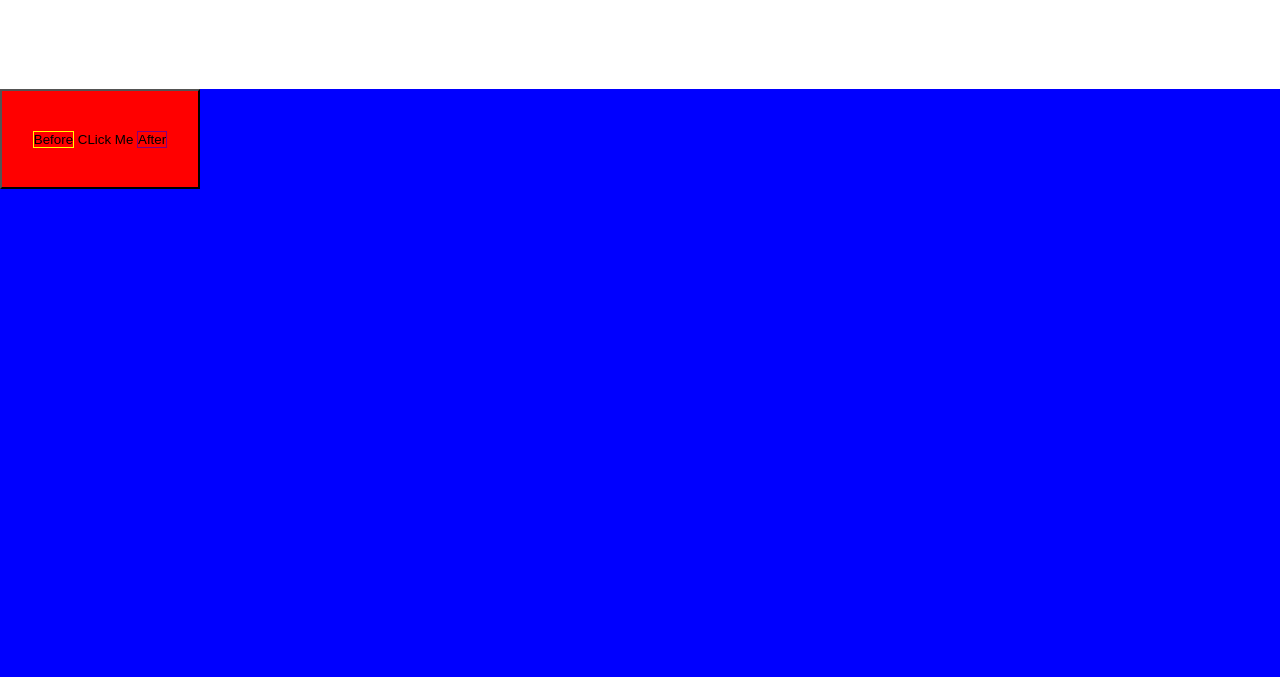
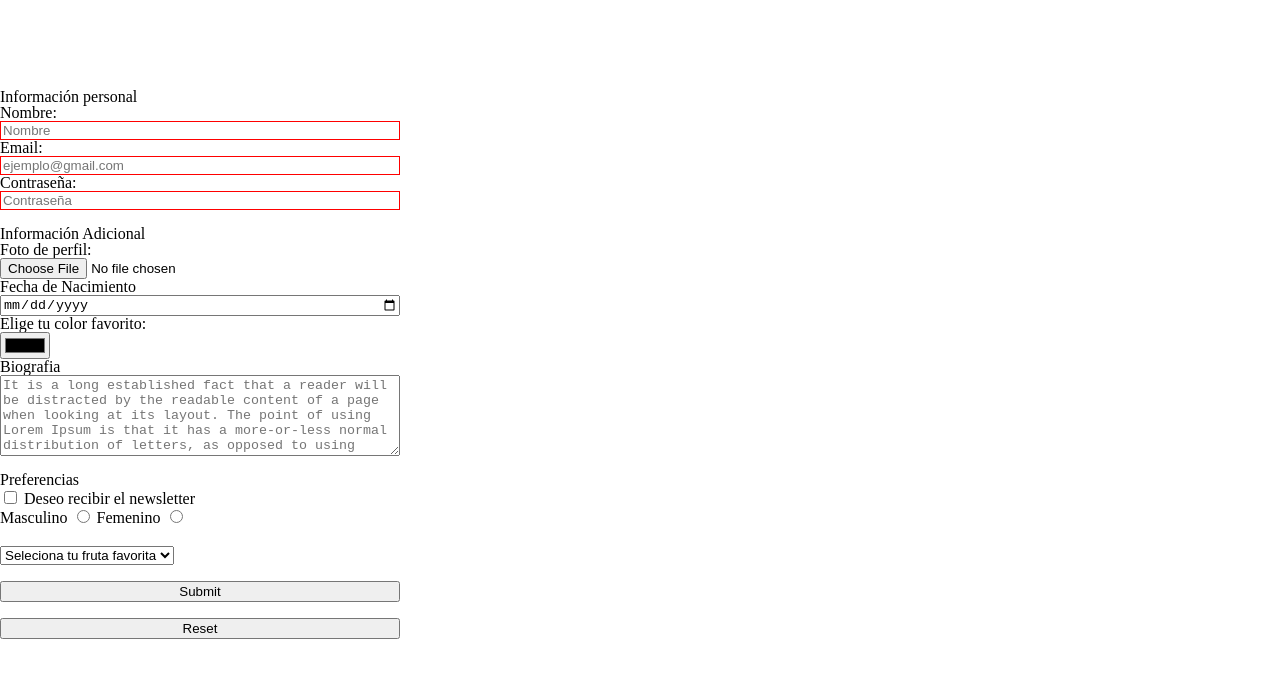
Before and after one commit to horaleon1/webinar6, a plain HTML site: page index.html in a window 1280 px wide. Shown: the part 111-788 px from the top of the page. Drawn offline with Linux system fonts and the light colour scheme.

Commit message:
add: forms

```diff
--- a/Blocks/formulario.css
+++ b/Blocks/formulario.css
@@ -1,4 +1,4 @@
 .formulario{
     height: 1500px;
-background-color: blue;
+background-color: white;
 }
--- a/Blocks/index.css
+++ b/Blocks/index.css
@@ -130,3 +130,25 @@ table {
   border-collapse: collapse;
   border-spacing: 0;
 }
+
+
+form{
+  margin-bottom: 500px;
+}
+.form {
+display: flex;
+flex-direction: column;
+width: 400px;
+}
+
+.form__input:valid {
+border: 1px solid green;
+}
+
+.form__input:invalid {
+border: 1px solid red;
+}
+
+select{
+  margin-top: 20px;
+}
--- a/index.html
+++ b/index.html
@@ -34,9 +34,63 @@
     </header>
     <main>
         <section id="formulario" class="formulario">
-<button>
-    CLick Me
-</button>
+            <form id="form_data" method="get" class="form">
+                <fieldset class="form">
+                    <legend>Información personal</legend>
+                    <label for="name">Nombre:</label>
+                    <input type="text" id="name" class="form__input" required placeholder="Nombre" />
+
+                    <label for="email">Email:</label>
+                    <input type="email" id="email" class="form__input" required placeholder="ejemplo@gmail.com" />
+
+                    <label for="password">Contraseña:</label>
+                    <input type="password" id="password" class="form__input" required placeholder="Contraseña" />
+                </fieldset>
+                <br />
+                <fieldset class="form">
+                    <legend>Información Adicional</legend>
+                    <label for="name">Foto de perfil:</label>
+                    <input type="file" id="name" />
+
+                    <label>Fecha de Nacimiento</label>
+                    <input type="date" />
+
+                    <label>Elige tu color favorito:</label>
+                    <input type="color" />
+
+                    <label>Biografia</label>
+                    <textarea rows="5" cols="5"
+                        placeholder="It is a long established fact that a reader will be distracted by the readable content of a page when looking at its layout. The point of using Lorem Ipsum is that it has a more-or-less normal distribution of letters, as opposed to using 'Content here, content here', making it look like readable English. Many desktop publishing packages and web page editors now use Lorem Ipsum as their default model text, and a search for 'lorem ipsum' will uncover many web sites still in their infancy. Various versions have evolved over the years, sometimes by accident, sometimes on purpose (injected humour and the like)."></textarea>
+                </fieldset>
+                <br />
+                <fieldset>
+                    <legend>Preferencias</legend>
+                    <label>
+                        <input type="checkbox" name="newsletter" value="1" />
+                        Deseo recibir el newsletter
+                    </label>
+                    <div>
+                        <label>Masculino</label>
+                        <input type="radio" name="gender" value="123uiu" />
+
+                        <label>Femenino</label>
+                        <input type="radio" name="gender" />
+                    </div>
+
+                    <select>
+                        <option value="" disabled selected>Seleciona tu fruta favorita</option>
+                        <option value="1">Manzana</option>
+                        <option value="2">Platano</option>
+                        <option value="3">Naranja</option>
+                    </select>
+
+                </fieldset>
+
+                <br />
+                <input type="submit" />
+                <br />
+                <input type="reset" />
+            </form>
         </section>
     </main>
     <footer id="footer" class="footer">
```
